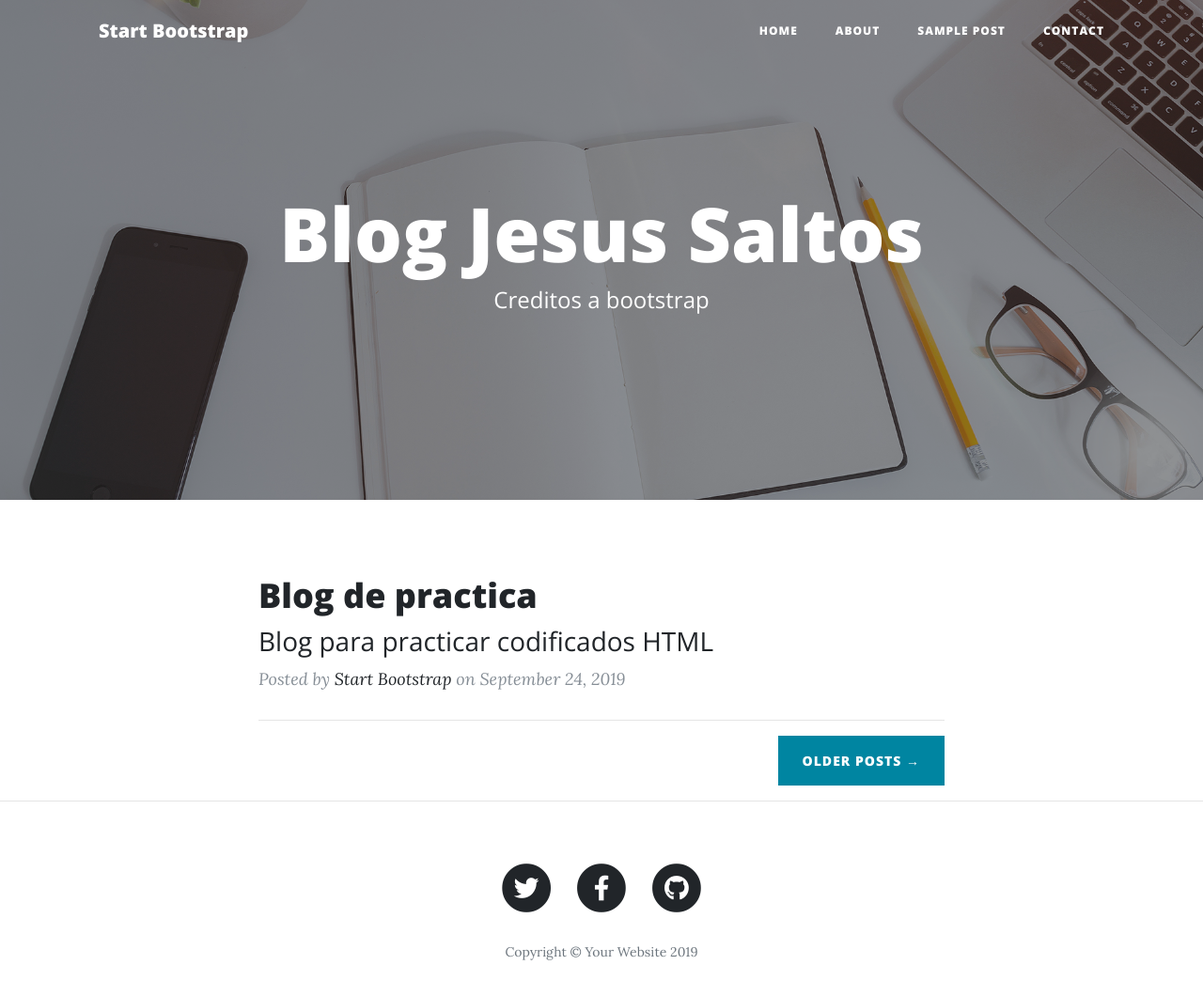
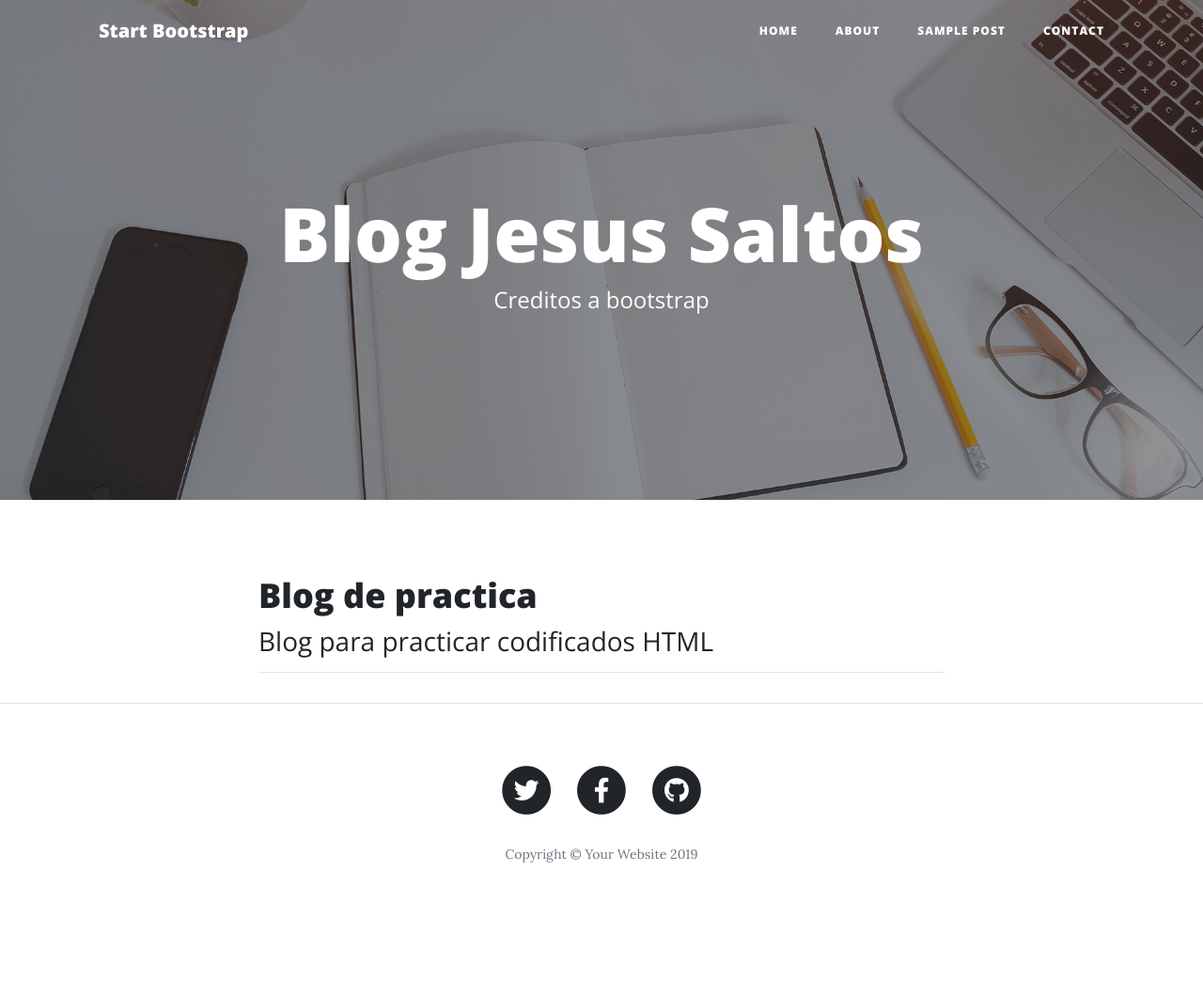
Before and after one commit to Jesaltstudio/tarea-por-un-punto, a website: page index.html in a window 1280 px wide. Shown: the whole page at 94% size. After the commit the page ends 985 px from the top, so only its background shows below. Drawn offline with nearby package versions, Linux system fonts and the light colour scheme.

Commit message:
Update index.html

```diff
--- a/index.html
+++ b/index.html
@@ -80,15 +80,9 @@
              Blog para practicar codificados HTML
             </h3>
           </a>
-          <p class="post-meta">Posted by
-            <a href="#">Start Bootstrap</a>
-            on September 24, 2019</p>
-
         </div>
         <hr>
         <!-- Pager -->
-        <div class="clearfix">
-          <a class="btn btn-primary float-right" href="#">Older Posts &rarr;</a>
         </div>
       </div>
     </div>
```
